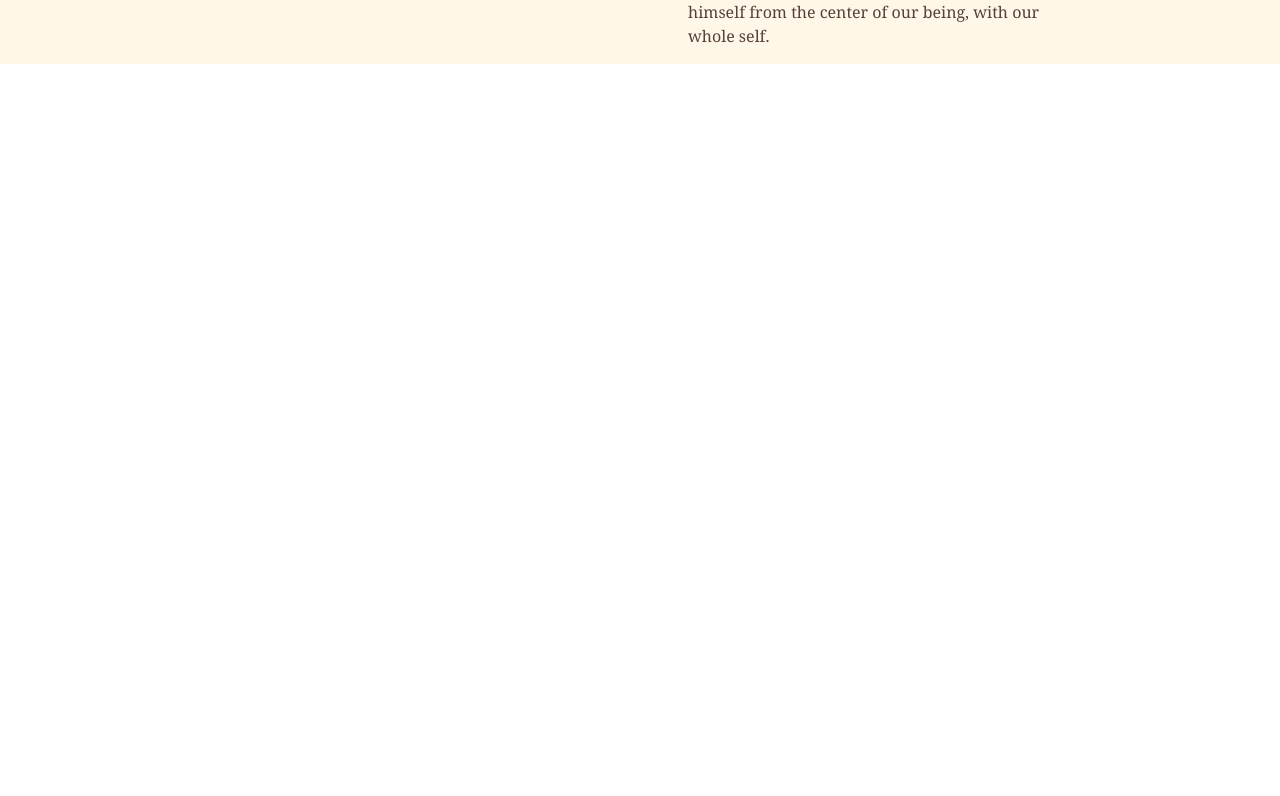
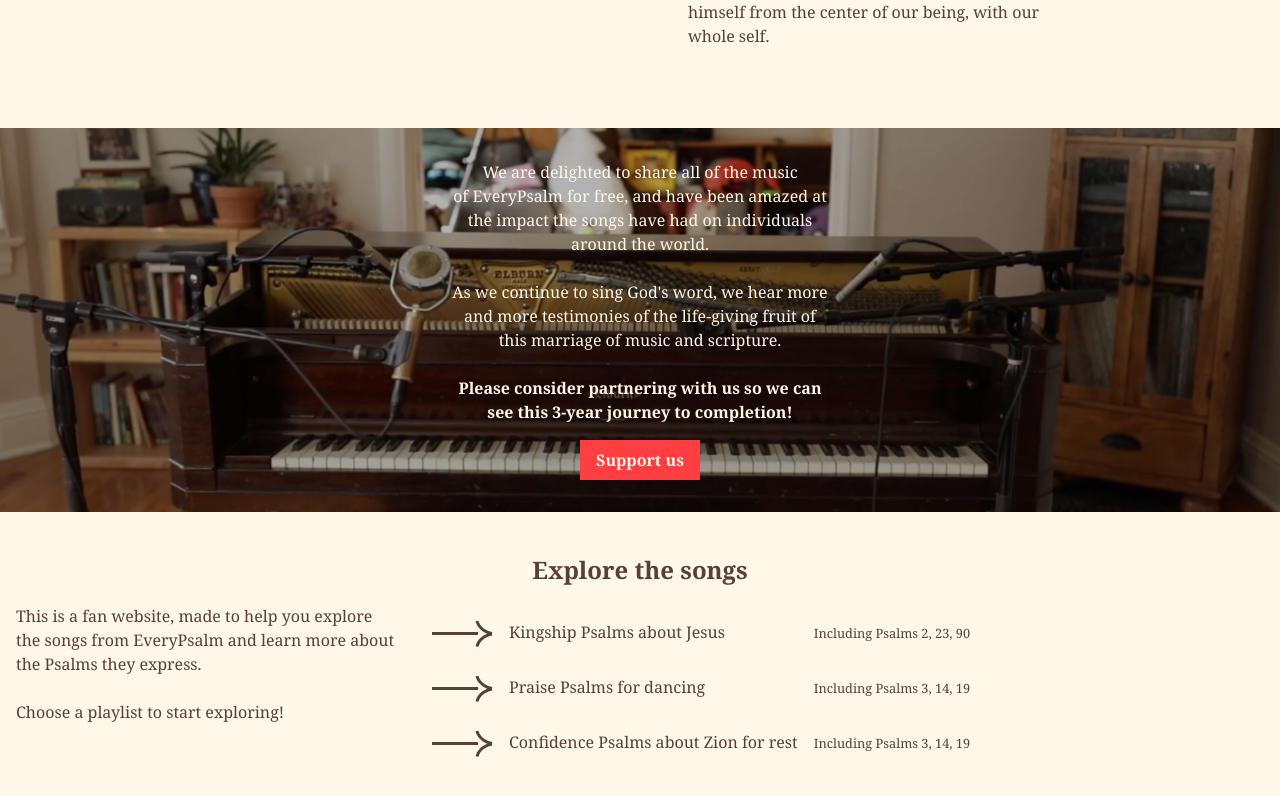
Before and after one commit to SiyabongaMabundza/everpsalm-fan, a Svelte app: page / in a window 1280 px wide. Shown: the part 2300-3096 px from the top of the page. Before the commit the page ends 2428 px from the top, so only its background shows below. Built offline with nearby package versions, Linux system fonts and the light colour scheme.

Commit message:
added the rest of the home page content

```diff
--- a/src/routes/Home.svelte
+++ b/src/routes/Home.svelte
@@ -4,6 +4,8 @@
     import introVideo from '../assets/videos/intro-video.mp4';
     import introVideoPoster from '../assets/images/couple-seated-at-piano-singing.png';
     import benefitsCollageImage from '../assets/images/benefits-collage.png';
+    import widePianoShotImage from '../assets/images/wide-piano-shot.png';
+
     import { gsap } from "gsap";
     import { ScrollTrigger } from "gsap/ScrollTrigger";
 import { onMount } from 'svelte';
@@ -116,6 +118,21 @@ import { onMount } from 'svelte';
             content: 'The bible tells us to sing psalms. “Speak to one another with psalms, hymns, and spiritual songs. Sing and make music in your heart to the Lord.”(Ephesians 5:19). The psalms are one way we build one another up, by speaking to one another in song. We are called also to sing to God himself from the center of our being, with our whole self.'
         },
     ];
+
+    let playlistPreviews = [
+        {
+            name: "Kingship Psalms about Jesus",
+            includedPsalms: ["2","23","90"]
+        },
+        {
+            name: "Praise Psalms for dancing",
+            includedPsalms: ["3","14","19"]
+        },
+        {
+            name: "Confidence Psalms about Zion for rest",
+            includedPsalms: ["3","14","19"]
+        },
+    ];
 </script>
 
 
@@ -186,4 +203,51 @@ import { onMount } from 'svelte';
             </div>
         </div>
     </section>
+    <section class="relative">
+        <img src={widePianoShotImage} alt="" class="absolute w-full h-full object-cover z-0">
+        <div class="absolute top-0 bottom-0 left-0 right-0 bg-[rgba(0,0,0,.3)] z-10"></div>
+        <div class="flex items-center justify-center relative z-20">
+            <div class="max-w-sm mx-8 my-8 text-on-tinted-bg">
+                <p class="text-center">
+                    We are delighted to share all of the music of EveryPsalm for free, and have been amazed at the impact the songs have had on individuals around the world.
+<br><br>
+As we continue to sing God's word, we hear more and more testimonies of the life-giving fruit of this marriage of music and scripture.
+<br><br>
+<strong>Please consider partnering with us so we can see this 3-year journey to completion!</strong>
+                </p>
+                <div class="mt-4 w-full text-center">
+                    <button class="bg-primary font-bold px-4 py-2 text-on-tinted-bg">Support us</button>
+                </div>
+            </div>
+        </div>
+    </section>
+    <section class="mx-auto container text-on-light-bg px-4 py-10">
+        <h2 class="text-center h2">Explore the songs</h2>
+        <div class="md:flex mt-4">
+            <p class="max-w-sm md:mr-8">
+                This is a fan website, made to help you explore the songs from EveryPsalm and learn more about the Psalms they express.
+<br><br>
+Choose a playlist to start exploring!
+            </p>
+            <ul class="mt-4 md:mt-0">
+                {#each playlistPreviews as playlist}
+                <li class="my-1">
+                    <a href="#" class="flex justify-between items-center group py-3">
+                        <div class="flex mr-4">
+                        <svg width="61" height="27" viewBox="0 0 61 27" fill="none" xmlns="http://www.w3.org/2000/svg"
+                        class="group-hover:translate-x-3 transition-transform delay-75 ease-in-out min-w-[61px]">
+                            <line y1="13.5" x2="46" y2="13.5" stroke="#564138" stroke-width="3"/>
+                            <path d="M60 13.5C55.8333 12.8333 47 9.4 45 1" stroke="#564138" stroke-width="3"/>
+                            <path d="M60 14C55.8333 14.6667 47 18.1 45 26.5" stroke="#564138" stroke-width="3"/>
+                        </svg>
+                            <p class="ml-4 group-hover:text-primary transition-colors delay-100 ease-in-out">{playlist.name}</p>
+                        </div>
+                        <small>Including Psalms {playlist.includedPsalms.join(', ')}</small>
+                    </a>
+                </li>
+                {/each}
+            </ul>
+        </div>
+    </section>
+
 </div>
```
Also changed, not shown: src/assets/images/wide-piano-shot.png (added).
